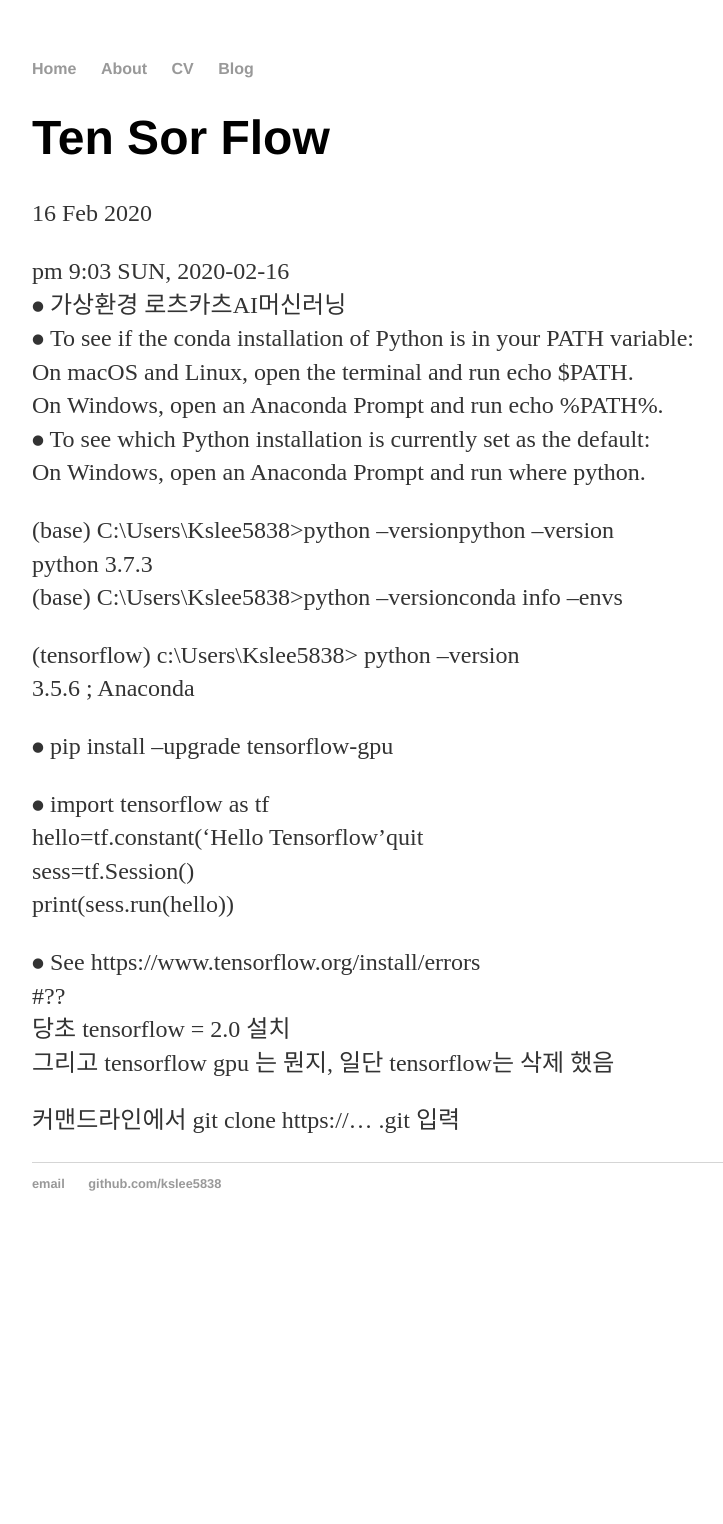
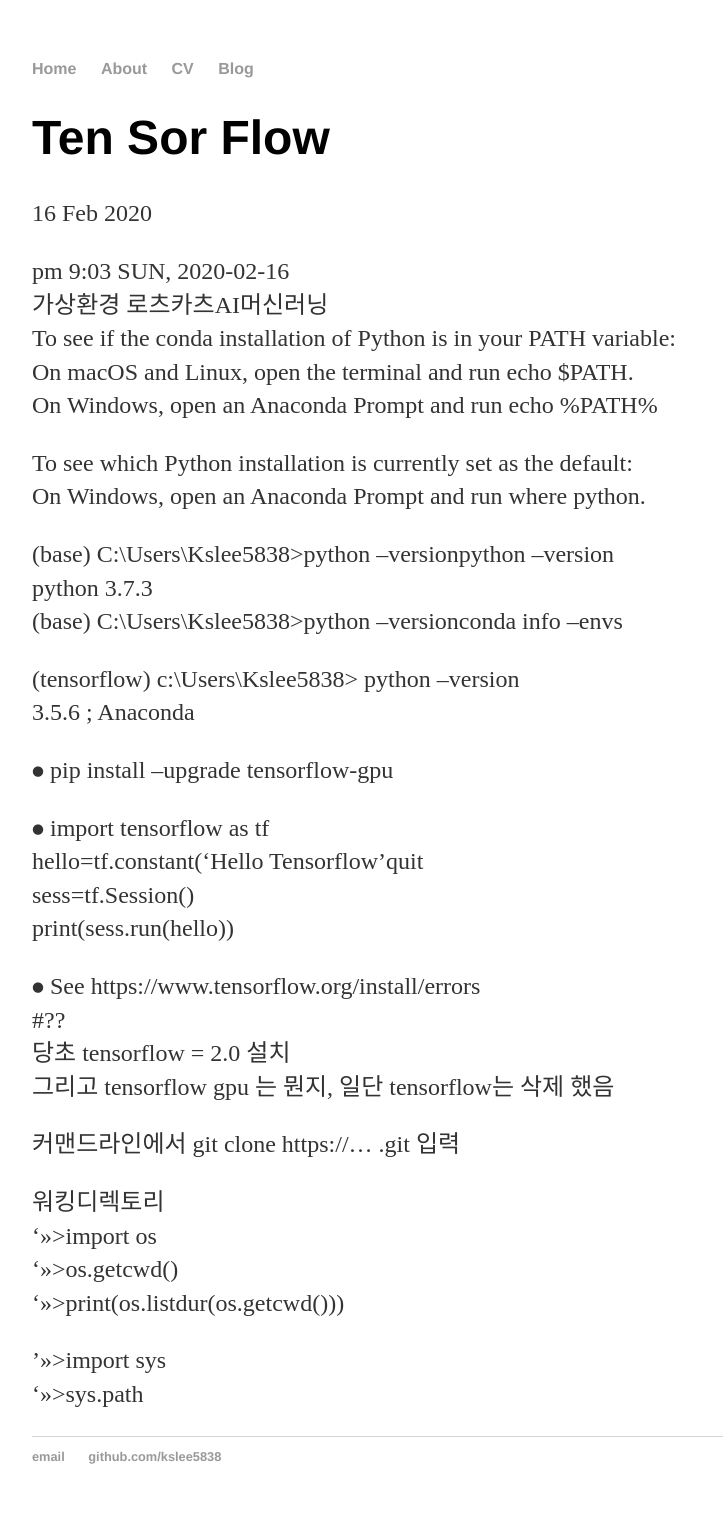
Before and after one commit to kslee5838/kslee5838.github.io, a Jekyll site: the page built from _posts/2020-02-16-ten-sor-flow.md, in a window 1280 px wide. Shown: the whole page, without its empty margins (160-883 px from the left). Built offline with Jekyll 4.4.1, drawn with Linux system fonts in a browser that asks for light colours; our own code applies the rules of GitHub Pages for plain Markdown files; before the commit the page ends 1251 px from its top, so only the background shows below that.

Commit message:
update 21 Feb

```diff
--- a/_posts/2020-02-16-ten-sor-flow.md
+++ b/_posts/2020-02-16-ten-sor-flow.md
@@ -1,9 +1,10 @@
 pm 9:03 SUN, 2020-02-16
-⦁	가상환경 로츠카츠AI머신러닝
-⦁	To see if the conda installation of Python is in your PATH variable:
+ 가상환경 로츠카츠AI머신러닝
+ To see if the conda installation of Python is in your PATH variable:
    On macOS and Linux, open the terminal and run echo $PATH.
-   On Windows, open an Anaconda Prompt and run echo %PATH%.
-⦁	To see which Python installation is currently set as the default:
+   On Windows, open an Anaconda Prompt and run echo %PATH%
+
+ To see which Python installation is currently set as the default:
 On Windows, open an Anaconda Prompt and run where python.
 
 (base) C:\Users\Kslee5838>python --versionpython --version
@@ -13,17 +14,25 @@
 (tensorflow) c:\Users\Kslee5838> python --version
 	3.5.6 ; Anaconda
 
-⦁	pip install --upgrade tensorflow-gpu
+⦁ pip install --upgrade tensorflow-gpu
 
-⦁	import tensorflow as tf
+⦁ import tensorflow as tf
 hello=tf.constant('Hello Tensorflow'quit
 sess=tf.Session()
 print(sess.run(hello))
 
-⦁	See https://www.tensorflow.org/install/errors
+⦁ See https://www.tensorflow.org/install/errors
 #??
 당초 tensorflow = 2.0 설치
 그리고 tensorflow gpu 는 뭔지, 일단 tensorflow는 삭제 했음
 
 커맨드라인에서
 git clone https://... .git 입력
+
+워킹디렉토리
+'>>>import os
+'>>>os.getcwd()
+'>>>print(os.listdur(os.getcwd()))
+
+'>>>import sys
+'>>>sys.path
```
